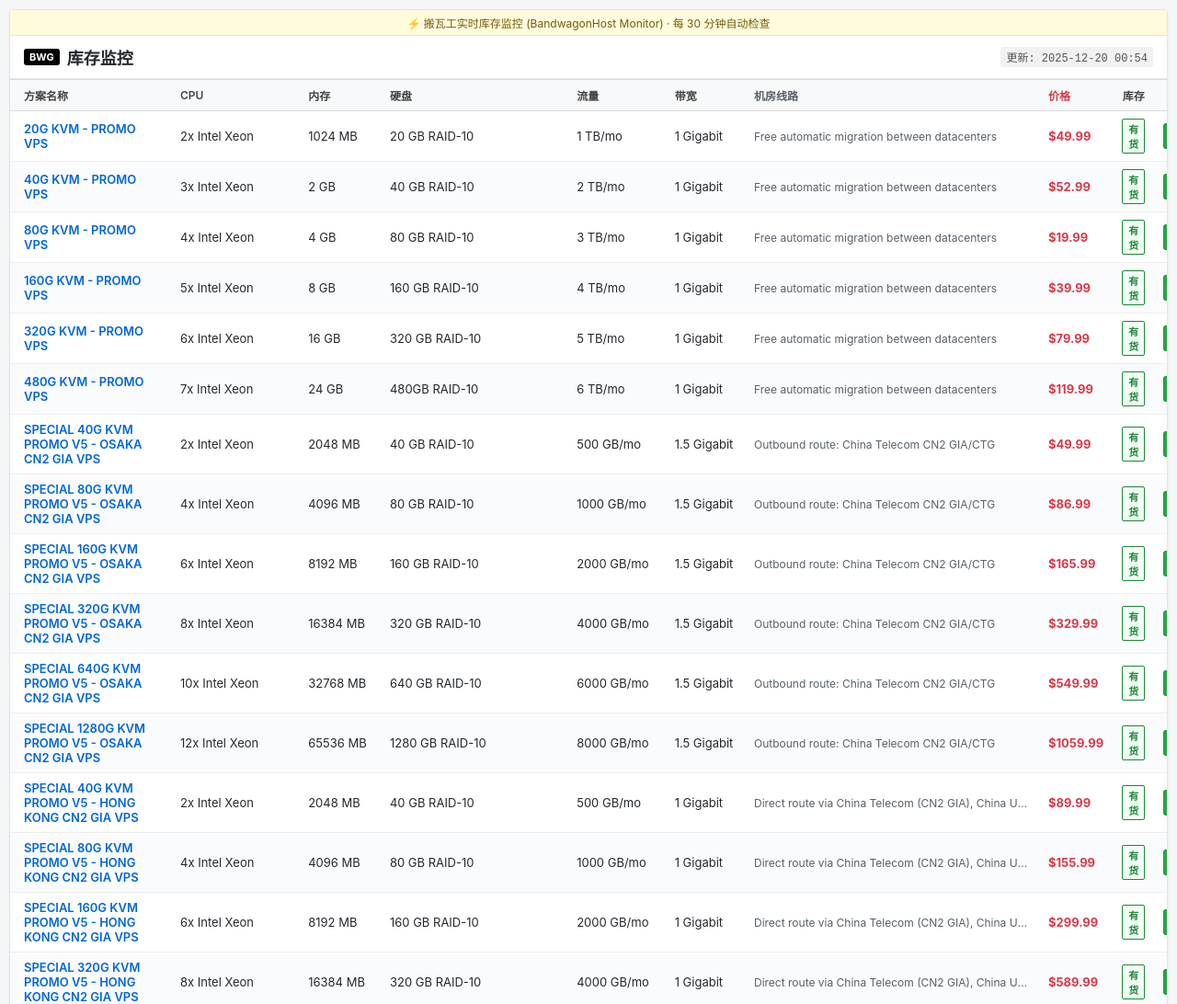
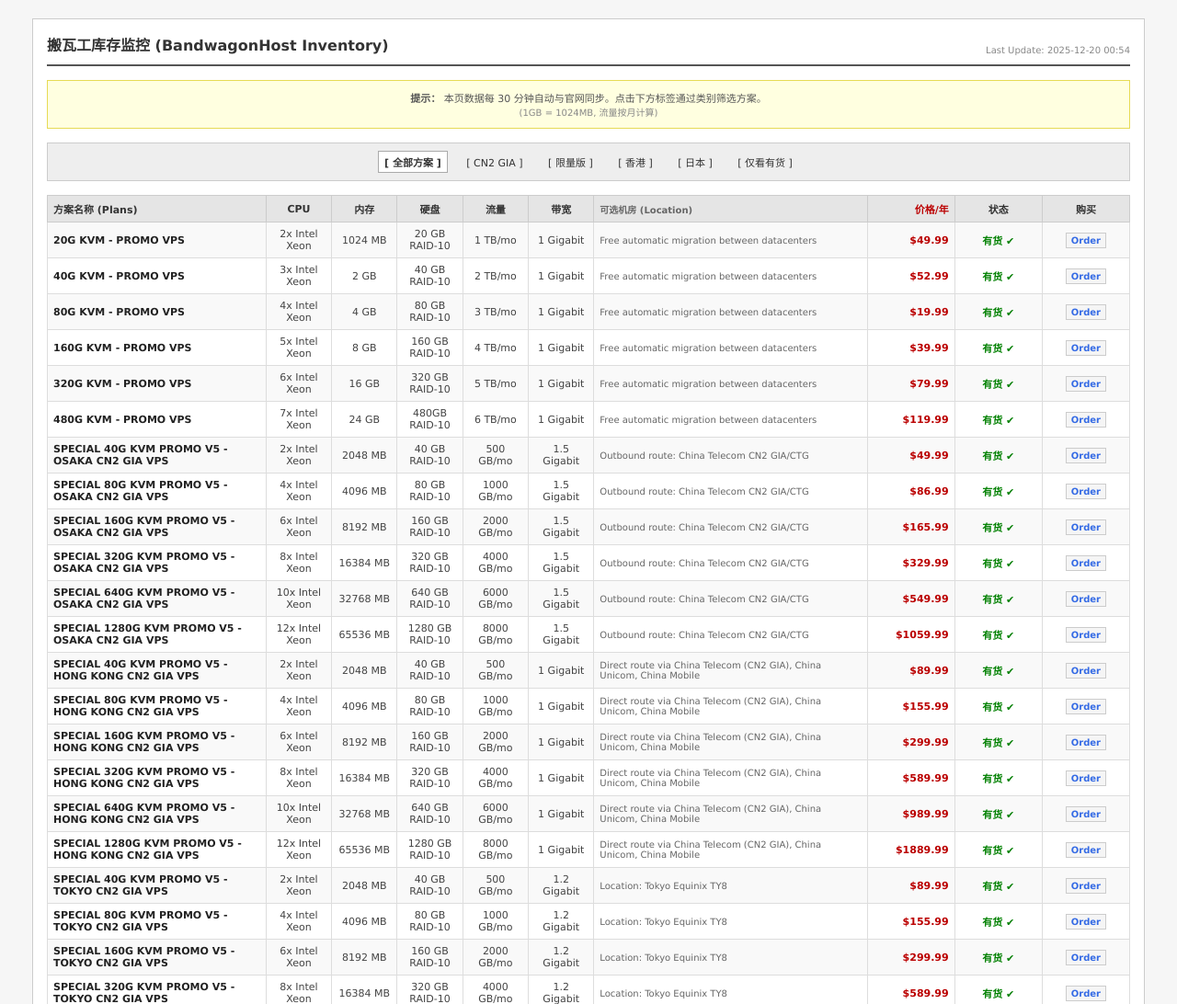
Before and after one commit to brewwarren/bandwagon, a plain HTML site: page index.html in a window 1280 px wide. Shown: the top 1092 px of the page at 92% size. Drawn offline with Linux system fonts and the light colour scheme.

Commit message:
feat: upgrade UI to Bibliotik-style with stock.bwg.net features

```diff
--- a/index.html
+++ b/index.html
@@ -4,248 +4,219 @@
 <head>
   <meta charset="UTF-8">
   <meta name="viewport" content="width=device-width, initial-scale=1.0">
-  <title>搬瓦工库存监控 - BWG Stock</title>
+  <title>Bandwagon Inventory :: Stock Monitor</title>
   <style>
-    :root {
-      --bg-body: #f4f6f8;
-      --bg-card: #ffffff;
-      --text-main: #333;
-      --text-sub: #666;
-      --border: #e1e4e8;
-      --green: #28a745;
-      --red: #dc3545;
-      --blue: #007bff;
-      --header-bg: #24292e;
+    /* Bibliotik / Gazelle Style Reset */
+    body {
+      background-color: #f6f6f6;
+      color: #444;
+      font-family: Verdana, Arial, Helvetica, sans-serif;
+      font-size: 11px;
+      margin: 0;
+      padding: 20px;
     }
 
-    body {
-      font-family: -apple-system, BlinkMacSystemFont, "Segoe UI", Helvetica, Arial, sans-serif;
-      background-color: var(--bg-body);
-      color: var(--text-main);
-      margin: 0;
-      padding: 10px;
-      font-size: 13px;
+    a {
+      text-decoration: none;
+      color: #356be5;
+    }
+
+    a:hover {
+      text-decoration: underline;
     }
 
     .container {
-      max-width: 1600px;
+      width: 95%;
+      max-width: 1400px;
       margin: 0 auto;
-      background: var(--bg-card);
-      border: 1px solid var(--border);
-      border-radius: 4px;
-      box-shadow: 0 1px 3px rgba(0, 0, 0, 0.05);
+      background: #fff;
+      border: 1px solid #ccc;
+      padding: 15px;
     }
 
-    /* Compact Header */
+    /* Header Area */
     header {
-      padding: 10px 15px;
-      background: #fff;
-      border-bottom: 1px solid var(--border);
+      border-bottom: 2px solid #555;
+      padding-bottom: 10px;
+      margin-bottom: 15px;
       display: flex;
       justify-content: space-between;
-      align-items: center;
+      align-items: flex-end;
     }
 
     h1 {
-      font-size: 18px;
+      font-size: 16px;
+      font-weight: bold;
       margin: 0;
-      color: #24292e;
-      display: flex;
-      align-items: center;
-      gap: 8px;
+      color: #333;
     }
 
-    .logo-badge {
-      background: #000;
-      color: #fff;
-      padding: 2px 6px;
-      border-radius: 3px;
-      font-size: 11px;
-      font-weight: bold;
+    .update-time {
+      font-size: 10px;
+      color: #888;
     }
 
-    .time-info {
-      font-family: monospace;
-      background: #f1f1f1;
-      padding: 2px 6px;
-      border-radius: 3px;
-      color: #555;
-      font-size: 12px;
+    /* Filter Bar (Like a torrent category filter) */
+    .filter-bar {
+      background: #eee;
+      border: 1px solid #ccc;
+      padding: 8px;
+      text-align: center;
+      margin-bottom: 15px;
     }
 
-    /* COMPACT TABLE STYLES */
-    .table-responsive {
-      width: 100%;
-      overflow-x: auto;
+    .filter-btn {
+      display: inline-block;
+      margin: 0 5px;
+      padding: 3px 6px;
+      cursor: pointer;
+      color: #333;
+      border: 1px solid transparent;
     }
 
+    .filter-btn:hover {
+      text-decoration: underline;
+    }
+
+    .filter-btn.active {
+      font-weight: bold;
+      background: #fff;
+      border: 1px solid #aaa;
+    }
+
+    /* Info Box */
+    .infobox {
+      border: 1px solid #e6db55;
+      background: #ffffe0;
+      padding: 10px;
+      margin-bottom: 15px;
+      text-align: center;
+      color: #555;
+    }
+
+    /* The Data Table */
     table {
       width: 100%;
       border-collapse: collapse;
-      border-spacing: 0;
+      border: 1px solid #ccc;
     }
 
     th {
-      background-color: #f8f9fa;
-      color: #444;
-      font-weight: 600;
+      background-color: #e5e5e5;
+      border: 1px solid #ccc;
+      color: #333;
+      padding: 6px;
+      font-weight: bold;
       text-align: left;
-      padding: 8px 10px;
-      border-bottom: 1px solid #ddd;
-      border-top: 1px solid #ddd;
-      white-space: nowrap;
-      font-size: 12px;
     }
 
     td {
-      padding: 8px 10px;
-      border-bottom: 1px solid #eee;
+      border: 1px solid #ddd;
+      padding: 6px;
       vertical-align: middle;
-      color: #24292e;
     }
 
-    tr:nth-child(even) {
-      background-color: #fafbfc;
+    tr.row-a {
+      background-color: #f9f9f9;
+    }
+
+    tr.row-b {
+      background-color: #fff;
     }
 
     tr:hover {
-      background-color: #f6f8fa;
+      background-color: #f0f0f0;
     }
 
-    /* Column Specifics */
+    /* Columns */
     .col-plan {
-      font-weight: 600;
-      color: #0366d6;
-      min-width: 150px;
-      max-width: 250px;
-      white-space: normal;
-      /* Allow wrap if name is too long */
+      font-weight: bold;
+      color: #222;
+      width: 20%;
     }
 
-    .col-cpu,
-    .col-ram,
-    .col-disk,
-    .col-bw,
-    .col-speed {
-      width: 60px;
-      white-space: nowrap;
+    .col-spec {
+      text-align: center;
+      width: 6%;
     }
 
     .col-loc {
-      font-size: 12px;
-      color: #586069;
-      max-width: 300px;
-      /* Limit width */
-      white-space: nowrap;
-      overflow: hidden;
-      text-overflow: ellipsis;
+      width: 25%;
+      font-size: 10px;
+      color: #666;
     }
 
     .col-price {
-      font-weight: 700;
-      color: #d73a49;
-      white-space: nowrap;
+      font-weight: bold;
+      color: #b00;
+      text-align: right;
+      width: 8%;
     }
 
-    .col-status,
-    .col-action {
+    .col-stock {
       text-align: center;
-      width: 80px;
+      font-weight: bold;
+      width: 8%;
     }
 
-    /* Badges */
-    .badge {
-      display: inline-block;
-      padding: 2px 6px;
-      font-size: 11px;
-      font-weight: 600;
-      border-radius: 2px;
-      text-transform: uppercase;
+    .col-buy {
+      text-align: center;
+      width: 8%;
     }
 
-    .badge-stock {
-      color: #22863a;
-      background-color: #f0fff4;
-      border: 1px solid #22863a;
+    /* Status Text */
+    .status-in {
+      color: green;
     }
 
-    .badge-oos {
-      color: #cb2431;
-      background-color: #ffeef0;
-      border: 1px solid #cb2431;
+    .status-out {
+      color: #cc0000;
     }
 
     /* Buttons */
-    .btn {
-      display: inline-block;
-      padding: 3px 8px;
-      font-size: 12px;
-      font-weight: 600;
-      line-height: 20px;
-      white-space: nowrap;
-      cursor: pointer;
-      border-radius: 3px;
-      text-decoration: none;
-      border: 1px solid transparent;
+    .btn-link {
+      font-weight: bold;
+      font-size: 10px;
+      border: 1px solid #ccc;
+      padding: 2px 5px;
+      background: #f5f5f5;
     }
 
-    .btn-buy {
-      color: #fff;
-      background-color: #28a745;
-      border-color: rgba(27, 31, 35, .15);
+    .btn-link:hover {
+      border-color: #999;
+      text-decoration: none;
     }
 
-    .btn-buy:hover {
-      background-color: #2c974b;
+    .oos-text {
+      color: #aaa;
+      cursor: default;
     }
 
-    .btn-oos {
-      color: #6a737d;
-      background-color: #e1e4e8;
-      cursor: not-allowed;
+    footer {
+      margin-top: 20px;
+      text-align: center;
+      color: #999;
+      font-size: 10px;
+      border-top: 1px solid #eee;
+      padding-top: 5px;
     }
 
-    .aff-top {
-      background: #fffbdd;
-      text-align: center;
-      padding: 5px;
-      font-size: 12px;
-      border-bottom: 1px solid #e1e4e8;
-      color: #735c0f;
-    }
+    /* Responsive */
+    @media only screen and (max-width: 800px) {
 
-    /* Mobile Optimization */
-    @media screen and (max-width: 768px) {
-      body {
-        padding: 0;
+      .col-spec,
+      .col-loc {
+        display: none;
+      }
+
+      th {
+        padding: 4px;
+        font-size: 10px;
       }
 
       .container {
-        border: none;
-        border-radius: 0;
-      }
-
-      .col-loc,
-      .col-cpu,
-      .col-bw,
-      .col-speed {
-        display: none;
-      }
-
-      /* Hide detailed info */
-
-      .col-plan {
-        max-width: 140px;
-        font-size: 12px;
-      }
-
-      td,
-      th {
-        padding: 8px 5px;
-      }
-
-      h1 {
-        font-size: 16px;
+        padding: 5px;
+        width: 98%;
       }
     }
   </style>
@@ -254,93 +225,139 @@
 <body>
 
   <div class="container">
-    <div class="aff-top">
-      ⚡️ 搬瓦工实时库存监控 (BandwagonHost Monitor) · 每 30 分钟自动检查
+    <header>
+      <h1>搬瓦工库存监控 (BandwagonHost Inventory)</h1>
+      <div class="update-time">Last Update: <span id="last-updated">...</span></div>
+    </header>
+
+    <div class="infobox">
+      <strong>提示：</strong> 本页数据每 30 分钟自动与官网同步。点击下方标签通过类别筛选方案。
+      <br>
+      <span style="font-size:10px; color:#888;">(1GB = 1024MB, 流量按月计算)</span>
     </div>
 
-    <header>
-      <h1><span class="logo-badge">BWG</span> 库存监控</h1>
-      <div class="time-info">更新: <span id="last-updated">...</span></div>
-    </header>
+    <div class="filter-bar" id="filters">
+      <span class="filter-btn active" onclick="filterData('all', this)">[ 全部方案 ]</span>
+      <span class="filter-btn" onclick="filterData('GIA', this)">[ CN2 GIA ]</span>
+      <span class="filter-btn" onclick="filterData('Limited', this)">[ 限量版 ]</span>
+      <span class="filter-btn" onclick="filterData('HK', this)">[ 香港 ]</span>
+      <span class="filter-btn" onclick="filterData('JP', this)">[ 日本 ]</span>
+      <span class="filter-btn" onclick="filterData('Stock', this)">[ 仅看有货 ]</span>
+    </div>
 
-    <div class="table-responsive">
-      <table>
-        <thead>
-          <tr>
-            <th style="padding-left:15px">方案名称</th>
-            <th class="col-cpu">CPU</th>
-            <th class="col-ram">内存</th>
-            <th class="col-disk">硬盘</th>
-            <th class="col-bw">流量</th>
-            <th class="col-speed">带宽</th>
-            <th class="col-loc">机房线路</th>
-            <th class="col-price">价格</th>
-            <th class="col-status">库存</th>
-            <th class="col-action" style="padding-right:15px">购买</th>
-          </tr>
-        </thead>
-        <tbody id="data-list">
-          <tr>
-            <td colspan="10" style="text-align:center; padding: 40px; color:#888;">
-              正在加载最新数据...
-            </td>
-          </tr>
-        </tbody>
-      </table>
-    </div>
+    <table>
+      <thead>
+        <tr>
+          <th>方案名称 (Plans)</th>
+          <th class="col-spec">CPU</th>
+          <th class="col-spec">内存</th>
+          <th class="col-spec">硬盘</th>
+          <th class="col-spec">流量</th>
+          <th class="col-spec">带宽</th>
+          <th class="col-loc">可选机房 (Location)</th>
+          <th class="col-price">价格/年</th>
+          <th class="col-stock">状态</th>
+          <th class="col-buy">购买</th>
+        </tr>
+      </thead>
+      <tbody id="plan-list">
+        <tr>
+          <td colspan="10" style="text-align:center; padding:20px;">Fetching inventory...</td>
+        </tr>
+      </tbody>
+    </table>
+
+    <footer>
+      <p>BandwagonHost Stock Monitor - Powered by Automated Scraper</p>
+    </footer>
   </div>
 
   <script>
+    let allPlans = [];
+
     async function load() {
-      const body = document.getElementById('data-list');
-      const timeBadge = document.getElementById('last-updated');
-
       try {
         const res = await fetch('data/vps_data.json?t=' + Date.now());
         const data = await res.json();
 
-        timeBadge.innerText = data.last_updated || 'Unknown';
-        body.innerHTML = '';
+        document.getElementById('last-updated').innerText = data.last_updated;
+        allPlans = data.plans || [];
 
-        const list = data.plans || [];
+        render(allPlans);
 
-        if (list.length === 0) {
-          body.innerHTML = '<tr><td colspan="10" style="text-align:center; padding:30px;">暂无监控数据</td></tr>';
-          return;
-        }
-
-        list.forEach(item => {
-          const tr = document.createElement('tr');
-
-          // Determine status badge
-          const statusHtml = item.stock
-            ? `<span class="badge badge-stock">有货</span>`
-            : `<span class="badge badge-oos">缺货</span>`;
-
-          // Determine button
-          const btnHtml = item.stock
-            ? `<a href="${item.link}" target="_blank" class="btn btn-buy">直达购买</a>`
-            : `<span class="btn btn-oos">缺货</span>`;
-
-          tr.innerHTML = `
-                    <td class="col-plan" style="padding-left:15px">${item.name}</td>
-                    <td class="col-cpu">${item.cpu}</td>
-                    <td class="col-ram">${item.ram}</td>
-                    <td class="col-disk">${item.disk}</td>
-                    <td class="col-bw">${item.bandwidth}</td>
-                    <td class="col-speed">${item.speed}</td>
-                    <td class="col-loc" title="${item.location}">${item.location}</td>
-                    <td class="col-price">${item.price}</td>
-                    <td class="col-status">${statusHtml}</td>
-                    <td class="col-action" style="padding-right:15px">${btnHtml}</td>
-                `;
-          body.appendChild(tr);
-        });
-
-      } catch (err) {
-        console.error(err);
+      } catch (e) {
+        console.error(e);
       }
     }
+
+    function render(list) {
+      const tbody = document.getElementById('plan-list');
+      tbody.innerHTML = '';
+
+      if (list.length === 0) {
+        tbody.innerHTML = '<tr><td colspan="10" style="text-align:center; padding:20px;">无匹配数据</td></tr>';
+        return;
+      }
+
+      list.forEach((p, idx) => {
+        // Row striping (Bibliotik style)
+        const rowClass = idx % 2 === 0 ? 'row-a' : 'row-b';
+
+        const tr = document.createElement('tr');
+        tr.className = rowClass;
+
+        const stockText = p.stock
+          ? `<span class="status-in">有货 ✔</span>`
+          : `<span class="status-out">缺货 ✖</span>`;
+
+        const buyBtn = p.stock
+          ? `<a href="${p.link}" class="btn-link" target="_blank">Order</a>`
+          : `<span class="oos-text">---</span>`;
+
+        tr.innerHTML = `
+                <td class="col-plan">${p.name}</td>
+                <td class="col-spec">${p.cpu}</td>
+                <td class="col-spec">${p.ram}</td>
+                <td class="col-spec">${p.disk}</td>
+                <td class="col-spec">${p.bandwidth}</td>
+                <td class="col-spec">${p.speed}</td>
+                <td class="col-loc">${p.location}</td>
+                <td class="col-price">${p.price}</td>
+                <td class="col-stock">${stockText}</td>
+                <td class="col-buy">${buyBtn}</td>
+            `;
+        tbody.appendChild(tr);
+      });
+    }
+
+    function filterData(type, btn) {
+      // UI Active State
+      document.querySelectorAll('.filter-btn').forEach(b => b.classList.remove('active'));
+      btn.classList.add('active');
+
+      if (type === 'all') {
+        render(allPlans);
+        return;
+      }
+
+      if (type === 'Stock') {
+        render(allPlans.filter(p => p.stock === true));
+        return;
+      }
+
+      // Logic filters (Searching keywords in name or location)
+      const keyword = type === 'GIA' ? 'GIA'
+        : type === 'Limited' ? '限量'
+          : type === 'HK' ? '香港'
+            : type === 'JP' ? '日本'
+              : '';
+
+      const filtered = allPlans.filter(p =>
+        p.name.includes(keyword) || p.location.includes(keyword)
+      );
+      render(filtered);
+    }
+
     document.addEventListener('DOMContentLoaded', load);
   </script>
 
```
